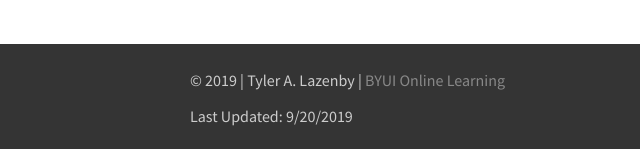
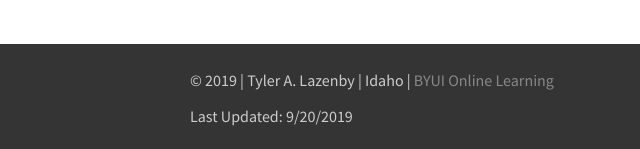
Before and after one commit to tylerlazenby/tylerlazenby, a plain HTML site: page index.html in a window 1280 px wide. Shown: the part 648-797 px from the top of the page, 0-640 px from the left. Drawn offline with Linux system fonts and the light colour scheme.

Commit message:
Added State Information

```diff
--- a/index.html
+++ b/index.html
@@ -32,7 +32,7 @@
 </div>
 <footer class="dark-footer">
     <div class="dark-footer-container">
-        <p>&copy; <span id="currentYear"></span> | Tyler A. Lazenby | <a href="https://www.byui.edu/online" target="_blank">BYUI Online Learning</a></p>
+        <p>&copy; <span id="currentYear"></span> | Tyler A. Lazenby | Idaho | <a href="https://www.byui.edu/online" target="_blank">BYUI Online Learning</a></p>
         <p class="update-message">Last Updated: <span id="lastUpdatedDate"></span></p>
     </div>
 </footer>
```
